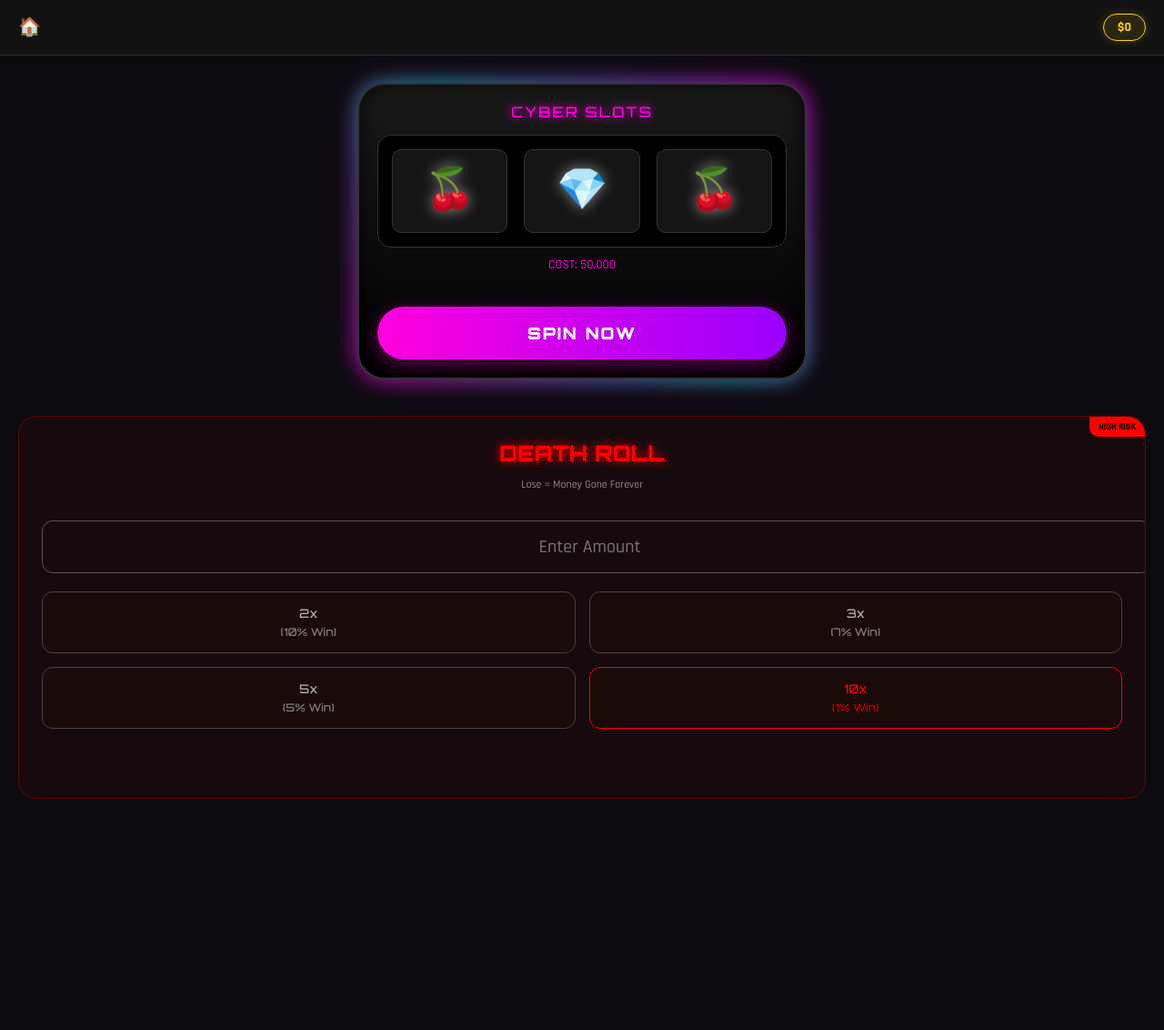
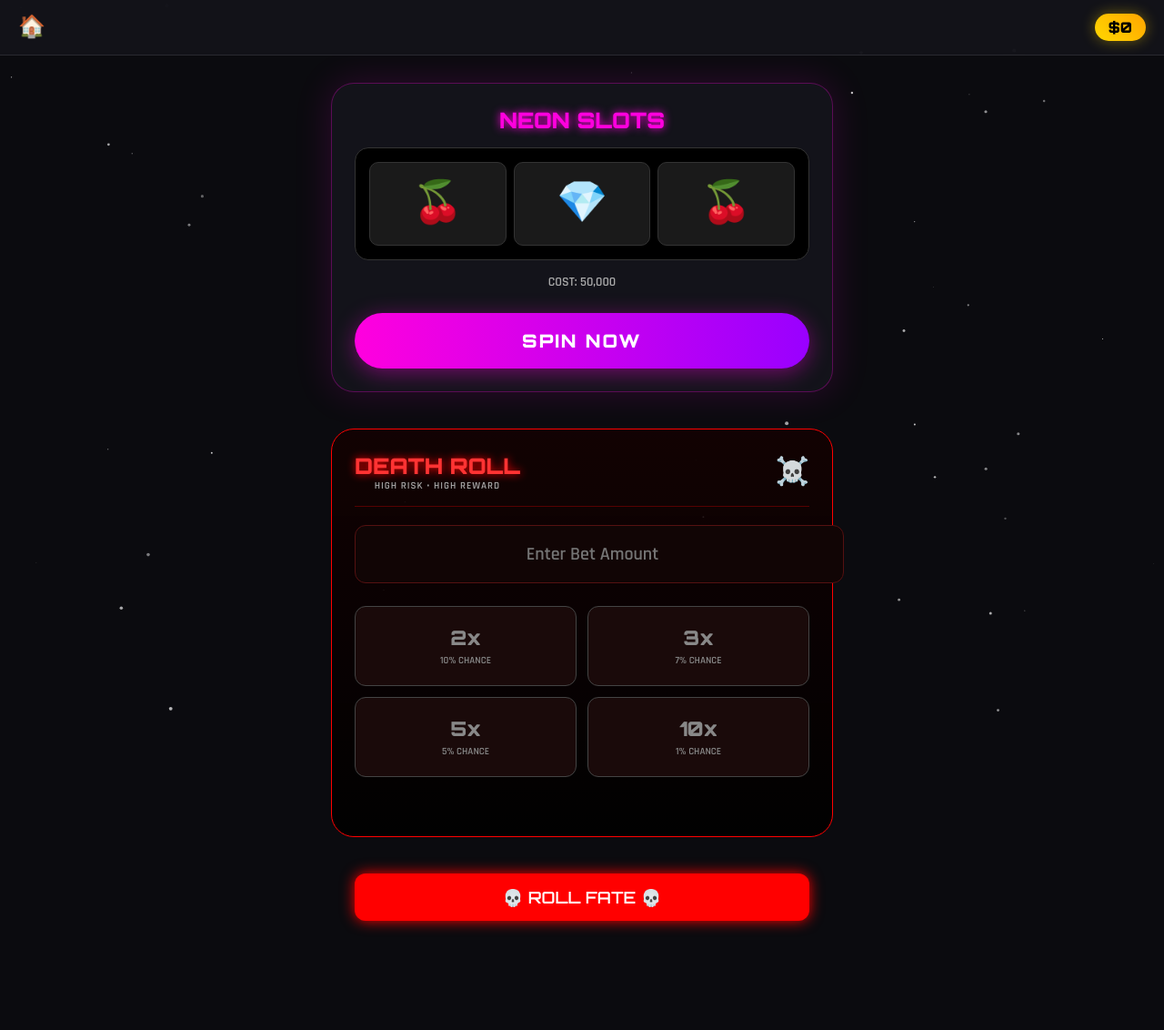
Before and after one commit to playpasscanada-ctrl/Testingbot, a Flask app: page /games/casino in a window 1280 px wide. Shown: the whole page at 91% size. Before the commit the page ends 878 px from the top, so only its background shows below. Run offline with Flask 3, Linux system fonts and the light colour scheme; the visitor is signed in with stand-in values (Sample User, id 1); data that the repository does not hold is empty.

Commit message:
Update casino.html

```diff
--- a/templates/casino.html
+++ b/templates/casino.html
@@ -3,221 +3,249 @@
 <head>
     <meta charset="UTF-8">
     <meta name="viewport" content="width=device-width, initial-scale=1.0, maximum-scale=1.0, user-scalable=no">
-    <title>Neon Casino</title>
-    <link href="https://fonts.googleapis.com/css2?family=Orbitron:wght@500;900&family=Rajdhani:wght@500;700&display=swap" rel="stylesheet">
+    <title>Casino Royale</title>
+    <link href="https://fonts.googleapis.com/css2?family=Orbitron:wght@600;900&family=Rajdhani:wght@600;700&display=swap" rel="stylesheet">
     <style>
-        :root { --neon: #ff00de; --gold: #ffd700; --bg: #0b0b0f; }
+        :root { --neon-pink: #ff00de; --neon-green: #00ff9d; --bg: #0b0b0f; --card-bg: #13131a; }
         body {
             background-color: var(--bg); color: white; font-family: 'Rajdhani', sans-serif;
-            margin: 0; padding-bottom: 80px; text-align: center; overflow-x: hidden;
+            margin: 0; padding-bottom: 100px; text-align: center; overflow-x: hidden;
         }
 
-        /* --- UI HEADER --- */
+        /* --- BACKGROUND --- */
+        #bg-canvas { position: fixed; top: 0; left: 0; width: 100%; height: 100%; z-index: -1; }
+
+        /* --- MAGIC TRAIL --- */
+        .trail {
+            position: absolute; pointer-events: none; width: 8px; height: 8px;
+            background: var(--neon-pink); border-radius: 50%;
+            box-shadow: 0 0 10px var(--neon-pink);
+            animation: fadeOut 0.8s linear forwards; z-index: 9999;
+        }
+        @keyframes fadeOut { to { opacity: 0; transform: scale(0); } }
+
+        /* --- NAVBAR --- */
         .navbar {
             padding: 15px 20px; display: flex; justify-content: space-between; align-items: center;
-            background: rgba(20, 20, 20, 0.8); backdrop-filter: blur(10px);
-            position: sticky; top: 0; z-index: 10; border-bottom: 1px solid #333;
+            background: rgba(19, 19, 26, 0.9); backdrop-filter: blur(15px);
+            position: sticky; top: 0; z-index: 50; border-bottom: 1px solid rgba(255,255,255,0.1);
         }
-        .balance-pill {
-            background: rgba(255, 215, 0, 0.1); border: 1px solid var(--gold);
-            padding: 5px 15px; border-radius: 20px; color: var(--gold); font-weight: bold; font-size: 14px;
-            box-shadow: 0 0 10px rgba(255, 215, 0, 0.2);
+        .balance-box {
+            background: linear-gradient(45deg, #ffd700, #ffa500); color: black;
+            padding: 5px 15px; border-radius: 20px; font-weight: bold; font-family: 'Orbitron';
+            box-shadow: 0 0 15px rgba(255, 215, 0, 0.4);
         }
-        .home-btn { text-decoration: none; color: #aaa; font-size: 20px; }
+        .home-icon { font-size: 24px; text-decoration: none; color: #aaa; }
 
         /* --- SLOT MACHINE --- */
-        .slot-machine {
-            margin: 30px auto; width: 90%; max-width: 450px;
-            background: linear-gradient(180deg, #1a1a1a, #000);
-            border-radius: 30px; padding: 20px;
-            box-shadow: 0 0 50px rgba(255, 0, 222, 0.15), inset 0 0 20px rgba(0,0,0,0.8);
-            border: 2px solid #333; position: relative;
+        .slot-section {
+            margin: 30px auto; width: 92%; max-width: 500px;
+            background: var(--card-bg); border-radius: 25px; padding: 25px;
+            box-shadow: 0 0 40px rgba(255, 0, 222, 0.15); border: 1px solid rgba(255, 0, 222, 0.3);
+            position: relative; overflow: hidden;
         }
 
-        /* Neon Border Animation */
-        .slot-machine::after {
-            content: ''; position: absolute; top: -5px; left: -5px; right: -5px; bottom: -5px;
-            border-radius: 35px; background: linear-gradient(45deg, #ff00de, #00dbde, #fc00ff);
-            z-index: -1; filter: blur(10px); opacity: 0.6;
-            animation: borderGlow 3s infinite linear;
-        }
-
-        .screen-title { font-family: 'Orbitron'; color: var(--neon); letter-spacing: 2px; margin-bottom: 15px; text-shadow: 0 0 10px var(--neon); }
-
-        .reels-container {
-            display: flex; justify-content: space-between; gap: 10px;
+        .reels-box {
+            display: flex; justify-content: space-between; gap: 8px;
             background: #000; padding: 15px; border-radius: 15px;
-            box-shadow: inset 0 0 20px rgba(0,0,0,1); border: 1px solid #333;
+            border: 1px solid #333; margin-top: 15px;
         }
         .reel {
-            width: 30%; height: 90px; background: #151515; border-radius: 10px;
+            flex: 1; height: 90px; background: #1a1a1a; border-radius: 10px;
             font-size: 45px; display: flex; align-items: center; justify-content: center;
-            border: 1px solid #333; text-shadow: 0 0 15px rgba(255,255,255,0.5);
+            border: 1px solid #333;
         }
-        /* Blur animation for spinning */
-        .spinning { animation: blurScroll 0.1s infinite; color: transparent; text-shadow: 0 0 0 transparent; }
-        @keyframes blurScroll { 0% { background: #222; } 50% { background: #111; } 100% { background: #222; } }
+        .spinning { animation: blurSpin 0.1s infinite; filter: blur(2px); }
+        @keyframes blurSpin { 0% { background: #222; } 50% { background: #111; } }
 
         .spin-btn {
             width: 100%; margin-top: 25px; padding: 18px; border: none; border-radius: 50px;
             background: linear-gradient(90deg, #ff00de, #9900ff); color: white;
-            font-family: 'Orbitron'; font-weight: 900; font-size: 18px; letter-spacing: 2px;
-            box-shadow: 0 5px 20px rgba(255, 0, 222, 0.4); cursor: pointer; transition: 0.2s;
+            font-family: 'Orbitron'; font-weight: 900; font-size: 20px; letter-spacing: 2px;
+            box-shadow: 0 5px 25px rgba(255, 0, 222, 0.4); cursor: pointer; transition: 0.2s;
         }
-        .spin-btn:active { transform: scale(0.95); box-shadow: 0 0 10px rgba(255, 0, 222, 0.4); }
-        .spin-btn:disabled { filter: grayscale(1); cursor: not-allowed; }
+        .spin-btn:active { transform: scale(0.96); box-shadow: 0 0 15px rgba(255, 0, 222, 0.6); }
 
-        /* --- HIGH STAKES SECTION --- */
-        .satta-zone {
-            margin: 40px 20px; background: rgba(255, 0, 0, 0.05);
-            border: 1px solid rgba(255, 0, 0, 0.3); border-radius: 20px; padding: 25px;
-            position: relative; overflow: hidden;
-        }
-        .danger-badge {
-            position: absolute; top: 0; right: 0; background: red; color: black;
-            font-size: 10px; padding: 5px 10px; font-weight: bold; border-bottom-left-radius: 10px;
+        /* --- DEATH ROLL (SATTA) --- */
+        .satta-section {
+            margin: 40px auto; width: 92%; max-width: 500px;
+            background: linear-gradient(180deg, rgba(20,0,0,0.8), rgba(0,0,0,0.9));
+            border: 1px solid #ff0000; border-radius: 25px; padding: 25px;
+            position: relative;
         }
 
-        .input-box {
-            background: transparent; border: 1px solid #555; color: white; font-family: 'Rajdhani';
-            font-size: 20px; padding: 15px; width: 100%; text-align: center; border-radius: 12px;
-            margin: 20px 0; outline: none; transition: 0.3s;
+        /* Danger Header */
+        .danger-header {
+            display: flex; justify-content: space-between; align-items: center; margin-bottom: 20px;
+            border-bottom: 1px solid rgba(255,0,0,0.3); padding-bottom: 15px;
         }
-        .input-box:focus { border-color: red; box-shadow: 0 0 15px rgba(255,0,0,0.2); }
+        .danger-title h2 { margin: 0; color: #ff3333; font-family: 'Orbitron'; text-shadow: 0 0 10px red; }
+        .danger-title p { margin: 0; font-size: 11px; color: #aaa; text-transform: uppercase; letter-spacing: 1px; }
+        .skull-icon { font-size: 30px; animation: pulse 2s infinite; }
+        @keyframes pulse { 0% { opacity: 0.5; } 50% { opacity: 1; } 100% { opacity: 0.5; } }
 
-        .multipliers { display: grid; grid-template-columns: 1fr 1fr; gap: 15px; }
+        /* Input */
+        .amount-input {
+            width: 100%; background: #110505; border: 1px solid #551111; color: white;
+            padding: 18px; border-radius: 12px; font-size: 20px; text-align: center;
+            font-family: 'Rajdhani'; outline: none; margin-bottom: 25px; transition: 0.3s;
+        }
+        .amount-input:focus { border-color: red; box-shadow: 0 0 15px rgba(255,0,0,0.3); }
+
+        /* Multiplier Grid */
+        .multiplier-grid { display: grid; grid-template-columns: 1fr 1fr; gap: 12px; }
 
         .risk-btn {
-            background: #1a0a0a; border: 1px solid #444; color: #aaa; padding: 15px;
-            border-radius: 12px; font-family: 'Orbitron'; cursor: pointer; transition: 0.3s;
-            position: relative; overflow: hidden;
+            background: #1a0a0a; border: 1px solid #444; color: #888;
+            padding: 20px 10px; border-radius: 12px; cursor: pointer; transition: all 0.2s;
+            display: flex; flex-direction: column; align-items: center; justify-content: center;
         }
-        .risk-btn span { font-size: 12px; display: block; margin-top: 5px; opacity: 0.7; }
+        .risk-btn strong { font-size: 22px; font-family: 'Orbitron'; display: block; margin-bottom: 5px; }
+        .risk-btn span { font-size: 11px; text-transform: uppercase; }
 
-        .risk-btn:hover { border-color: red; color: white; box-shadow: 0 0 20px rgba(255,0,0,0.3); }
-        .risk-btn:active { transform: scale(0.95); }
+        /* --- ACTIVE STATE (Highlight Green) --- */
+        .risk-btn.selected {
+            background: rgba(0, 255, 157, 0.1);
+            border: 2px solid var(--neon-green);
+            color: white;
+            box-shadow: 0 0 20px rgba(0, 255, 157, 0.3);
+            transform: scale(1.02);
+        }
+        .risk-btn.selected strong { color: var(--neon-green); text-shadow: 0 0 10px var(--neon-green); }
 
-        /* --- WINNING OVERLAY (PARTICLES) --- */
-        #canvas-confetti {
+        /* 10x is Special Danger */
+        .risk-btn.danger.selected {
+            border-color: red; background: rgba(255,0,0,0.1);
+            box-shadow: 0 0 20px rgba(255,0,0,0.4);
+        }
+        .risk-btn.danger.selected strong { color: red; text-shadow: 0 0 10px red; }
+
+        /* --- WIN MODAL --- */
+        .win-overlay {
             position: fixed; top: 0; left: 0; width: 100%; height: 100%;
-            pointer-events: none; z-index: 100; display: none;
+            background: rgba(0,0,0,0.9); z-index: 100; display: none;
+            justify-content: center; align-items: center; flex-direction: column;
         }
-
-        .win-modal {
-            position: fixed; top: 50%; left: 50%; transform: translate(-50%, -50%) scale(0);
-            background: rgba(0,0,0,0.9); border: 2px solid gold; padding: 40px; border-radius: 30px;
-            z-index: 101; text-align: center; box-shadow: 0 0 100px rgba(255, 215, 0, 0.5);
-            transition: 0.4s cubic-bezier(0.175, 0.885, 0.32, 1.275);
+        .win-box {
+            background: linear-gradient(135deg, #111, #222); padding: 40px; border-radius: 30px;
+            border: 2px solid gold; text-align: center; box-shadow: 0 0 50px gold;
+            animation: zoomIn 0.5s cubic-bezier(0.175, 0.885, 0.32, 1.275);
         }
-        .win-modal.active { transform: translate(-50%, -50%) scale(1); }
-        .win-amount { font-size: 40px; color: gold; font-family: 'Orbitron'; margin: 10px 0; text-shadow: 0 0 20px gold; }
+        @keyframes zoomIn { from { transform: scale(0); } to { transform: scale(1); } }
+        .win-amt { font-size: 50px; color: gold; font-family: 'Orbitron'; text-shadow: 0 0 20px gold; margin: 10px 0; }
 
     </style>
 </head>
 <body>
 
-    <canvas id="canvas-confetti"></canvas>
+    <canvas id="bg-canvas"></canvas>
 
     <div class="navbar">
-        <a href="/" class="home-btn">🏠</a>
-        <div class="balance-pill">$<span id="bal">{{ balance }}</span></div>
+        <a href="/" class="home-icon">🏠</a>
+        <div class="balance-box">$<span id="bal">{{ balance }}</span></div>
     </div>
 
-    <div class="slot-machine">
-        <div class="screen-title">CYBER SLOTS</div>
-        <div class="reels-container">
+    <div class="slot-section">
+        <h2 style="font-family: 'Orbitron'; color: var(--neon-pink); margin: 0; text-shadow: 0 0 10px var(--neon-pink);">NEON SLOTS</h2>
+        <div class="reels-box">
             <div class="reel" id="r1">🍒</div>
             <div class="reel" id="r2">💎</div>
             <div class="reel" id="r3">🍒</div>
         </div>
-        <p id="slot-status" style="height: 20px; color: #ff00de; font-size: 14px; margin: 10px 0;">COST: 50,000</p>
+        <div id="slot-status" style="margin-top: 15px; color: #aaa; font-size: 14px;">COST: 50,000</div>
         <button class="spin-btn" onclick="spinSlots()">SPIN NOW</button>
     </div>
 
-    <div class="satta-zone">
-        <div class="danger-badge">HIGH RISK</div>
-        <h2 style="color: red; margin: 0; font-family: 'Orbitron'; text-shadow: 0 0 10px red;">DEATH ROLL</h2>
-        <p style="color: #888; font-size: 12px;">Lose = Money Gone Forever</p>
+    <div class="satta-section">
+        <div class="danger-header">
+            <div class="danger-title">
+                <h2>DEATH ROLL</h2>
+                <p>High Risk • High Reward</p>
+            </div>
+            <div class="skull-icon">☠️</div>
+        </div>
 
-        <input type="number" id="betInput" class="input-box" placeholder="Enter Amount">
+        <input type="number" id="betInput" class="amount-input" placeholder="Enter Bet Amount">
 
-        <div class="multipliers">
-            <button class="risk-btn" onclick="playRisk(2)">2x <span>(10% Win)</span></button>
-            <button class="risk-btn" onclick="playRisk(3)">3x <span>(7% Win)</span></button>
-            <button class="risk-btn" onclick="playRisk(5)">5x <span>(5% Win)</span></button>
-            <button class="risk-btn" onclick="playRisk(10)" style="border-color: red; color: red;">10x <span>(1% Win)</span></button>
+        <div class="multiplier-grid">
+            <div class="risk-btn" onclick="selectMultiplier(2, this)">
+                <strong>2x</strong>
+                <span>10% Chance</span>
+            </div>
+            <div class="risk-btn" onclick="selectMultiplier(3, this)">
+                <strong>3x</strong>
+                <span>7% Chance</span>
+            </div>
+            <div class="risk-btn" onclick="selectMultiplier(5, this)">
+                <strong>5x</strong>
+                <span>5% Chance</span>
+            </div>
+            <div class="risk-btn danger" onclick="selectMultiplier(10, this)">
+                <strong>10x</strong>
+                <span>1% Chance</span>
+            </div>
         </div>
-        <p id="risk-msg" style="height: 20px; color: red; margin-top: 15px; font-weight: bold;"></p>
+
+        <div id="satta-status" style="margin-top: 20px; font-weight: bold; min-height: 20px;"></div>
     </div>
 
-    <div id="winModal" class="win-modal">
-        <h1 style="margin:0; color: white;">YOU WON!</h1>
-        <div class="win-amount" id="winAmtDisplay">+0</div>
-        <button onclick="closeModal()" style="background:transparent; border:1px solid gold; color:gold; padding:10px 20px; border-radius:20px; margin-top:20px;">COLLECT</button>
+    <div class="win-overlay" id="winModal" onclick="this.style.display='none'">
+        <div class="win-box">
+            <h1 style="color:white; margin:0;">YOU WON!</h1>
+            <div class="win-amt" id="winDisplay">+0</div>
+            <p style="color:gray;">Tap to collect</p>
+        </div>
     </div>
 
     <script>
-        // --- COIN SHOWER ANIMATION (Simple Particle System) ---
-        const canvas = document.getElementById('canvas-confetti');
+        let selectedMult = 0;
+
+        // --- 1. SPARKLE BACKGROUND & TOUCH TRAIL ---
+        // (Copying same logic for consistency across pages)
+        const canvas = document.getElementById('bg-canvas');
         const ctx = canvas.getContext('2d');
-        let particles = [];
+        let width, height, particles = [];
 
-        function resize() { canvas.width = window.innerWidth; canvas.height = window.innerHeight; }
+        function resize() { width = canvas.width = window.innerWidth; height = canvas.height = window.innerHeight; }
         window.addEventListener('resize', resize); resize();
 
-        class Particle {
-            constructor() {
-                this.x = Math.random() * canvas.width;
-                this.y = -20;
-                this.size = Math.random() * 10 + 5;
-                this.speedY = Math.random() * 5 + 2;
-                this.color = `hsl(${Math.random()*50 + 40}, 100%, 50%)`; // Gold/Yellow range
-            }
-            update() { this.y += this.speedY; }
-            draw() {
-                ctx.fillStyle = this.color; ctx.beginPath();
-                ctx.arc(this.x, this.y, this.size, 0, Math.PI * 2); ctx.fill();
-            }
+        class Star {
+            constructor() { this.reset(); }
+            reset() { this.x = Math.random()*width; this.y = Math.random()*height-height; this.speed = Math.random()*2+0.5; this.size = Math.random()*2; this.alpha = Math.random(); }
+            update() { this.y += this.speed; if(this.y>height) this.reset(); this.alpha = Math.random()*0.5+0.3; }
+            draw() { ctx.fillStyle = `rgba(255,255,255,${this.alpha})`; ctx.beginPath(); ctx.arc(this.x,this.y,this.size,0,Math.PI*2); ctx.fill(); }
+        }
+        for(let i=0; i<80; i++) particles.push(new Star());
+        function animateBg() { ctx.clearRect(0,0,width,height); particles.forEach(p=>{p.update();p.draw();}); requestAnimationFrame(animateBg); }
+        animateBg();
+
+        // Touch Trail
+        const moveHandler = (x,y) => {
+            const t = document.createElement('div'); t.className='trail';
+            t.style.left=`${x}px`; t.style.top=`${y}px`;
+            document.body.appendChild(t); setTimeout(()=>t.remove(),800);
+        };
+        document.addEventListener('mousemove', e=>moveHandler(e.clientX,e.clientY));
+        document.addEventListener('touchmove', e=>moveHandler(e.touches[0].clientX,e.touches[0].clientY));
+
+
+        // --- 2. GAME FUNCTIONS ---
+        function updateBal(val) { document.getElementById('bal').innerText = val; }
+        function showWin(amt) {
+            document.getElementById('winDisplay').innerText = "+ $" + amt;
+            document.getElementById('winModal').style.display = 'flex';
         }
 
-        function startConfetti() {
-            canvas.style.display = 'block';
-            particles = [];
-            for(let i=0; i<100; i++) particles.push(new Particle());
-            animateConfetti();
-            setTimeout(() => { canvas.style.display = 'none'; }, 3000);
-        }
-
-        function animateConfetti() {
-            if(canvas.style.display === 'none') return;
-            ctx.clearRect(0,0, canvas.width, canvas.height);
-            particles.forEach(p => { p.update(); p.draw(); });
-            requestAnimationFrame(animateConfetti);
-        }
-
-        // --- GAME LOGIC ---
-        function updateBal(val) { document.getElementById('bal').innerText = val; }
-
-        function showWin(amount) {
-            document.getElementById('winAmtDisplay').innerText = "+ $" + amount;
-            document.getElementById('winModal').classList.add('active');
-            startConfetti(); // Trigger Animation
-        }
-        function closeModal() { document.getElementById('winModal').classList.remove('active'); }
-
+        // Slot Logic
         async function spinSlots() {
             const btn = document.querySelector('.spin-btn');
             const reels = [document.getElementById('r1'), document.getElementById('r2'), document.getElementById('r3')];
-            const status = document.getElementById('slot-status');
+            const stat = document.getElementById('slot-status');
 
             btn.disabled = true;
-            status.innerText = "ROLLING...";
-            status.style.color = "white";
-
-            // Blur Effect
+            stat.innerText = "SPINNING..."; stat.style.color = "white";
             reels.forEach(r => r.classList.add('spinning'));
 
-            // Rapid Symbol Change
             let interval = setInterval(() => {
                 reels.forEach(r => r.innerText = ["💎","🍎","🥭","7️⃣","🏆"][Math.floor(Math.random()*5)]);
             }, 50);
@@ -231,45 +259,67 @@
                     reels.forEach(r => r.classList.remove('spinning'));
                     btn.disabled = false;
 
-                    if(data.status === 'error') {
-                        status.innerText = data.msg; status.style.color = "red";
-                    } else {
+                    if(data.status==='error') { stat.innerText=data.msg; stat.style.color='red'; }
+                    else {
                         reels[0].innerText = data.slots[0];
                         reels[1].innerText = data.slots[1];
                         reels[2].innerText = data.slots[2];
                         updateBal(data.balance);
-                        status.innerText = data.msg;
-
-                        if(data.win > 0) showWin(data.win);
-                        else status.style.color = "gray";
+                        stat.innerText = data.msg; stat.style.color = data.win>0 ? '#00ff00':'gray';
+                        if(data.win>0) showWin(data.win);
                     }
-                }, 1500); // 1.5s spin time
-            } catch(e) { btn.disabled = false; }
+                }, 1500);
+            } catch(e) { btn.disabled=false; }
         }
 
-        async function playRisk(mult) {
+        // Death Roll Logic
+        function selectMultiplier(val, el) {
+            selectedMult = val;
+            // Remove active class from all
+            document.querySelectorAll('.risk-btn').forEach(b => b.classList.remove('selected'));
+            // Add to clicked
+            el.classList.add('selected');
+
+            // Auto trigger game (Optional: or wait for button)
+            // Here we wait for user to maybe confirm, but lets simulate play immediately on click if amount is present?
+            // Better UX: Just select for now. Create a play button?
+            // User requested: "Direct kare toh green highlight ho". Let's assume clicking IS playing or preparing.
+            // Let's make it so clicking highlighting prepares it, user needs to click again?
+            // Actually, let's keep it simple: Select Multiplier -> Then Click a "ROLL FATE" button?
+            // Wait, previous code triggered on click. Let's add a "ROLL" button to prevent accidents.
+        }
+
+        // I'll add a separate ROLL button for safety and better animation
+    </script>
+
+    <div style="margin: 0 auto; width: 92%; max-width: 500px; padding-bottom: 20px;">
+        <button onclick="playDeathRoll()" style="width:100%; padding:15px; background:red; color:white; font-family:'Orbitron'; font-size:18px; border:none; border-radius:12px; box-shadow:0 0 15px red;">💀 ROLL FATE 💀</button>
+    </div>
+
+    <script>
+        // Continuation of script
+        async function playDeathRoll() {
             const amt = document.getElementById('betInput').value;
-            const msg = document.getElementById('risk-msg');
+            const stat = document.getElementById('satta-status');
 
-            if(!amt || amt < 1) { msg.innerText = "Enter Amount!"; return; }
+            if(!amt || amt<=0) { stat.innerText="ENTER AMOUNT!"; stat.style.color="red"; return; }
+            if(!selectedMult) { stat.innerText="SELECT MULTIPLIER!"; stat.style.color="red"; return; }
 
-            msg.innerText = "ROLLING FATE...";
+            stat.innerText = "ROLLING..."; stat.style.color = "white";
 
             try {
                 const res = await fetch('/api/satta', {
-                    method: 'POST',
-                    headers: {'Content-Type':'application/json'},
-                    body: JSON.stringify({ amount: amt, multiplier: mult })
+                    method: 'POST', headers: {'Content-Type':'application/json'},
+                    body: JSON.stringify({ amount: amt, multiplier: selectedMult })
                 });
                 const data = await res.json();
 
                 updateBal(data.balance);
-                msg.innerText = data.msg;
-                msg.style.color = data.won ? "#00ff00" : "red";
+                stat.innerText = data.msg;
+                stat.style.color = data.won ? "#00ff00" : "red";
+                if(data.won) showWin(amt * selectedMult);
 
-                if(data.won) showWin(amt * mult);
-
-            } catch(e) { msg.innerText = "Error"; }
+            } catch(e) { stat.innerText="ERROR"; }
         }
     </script>
 </body>
```
